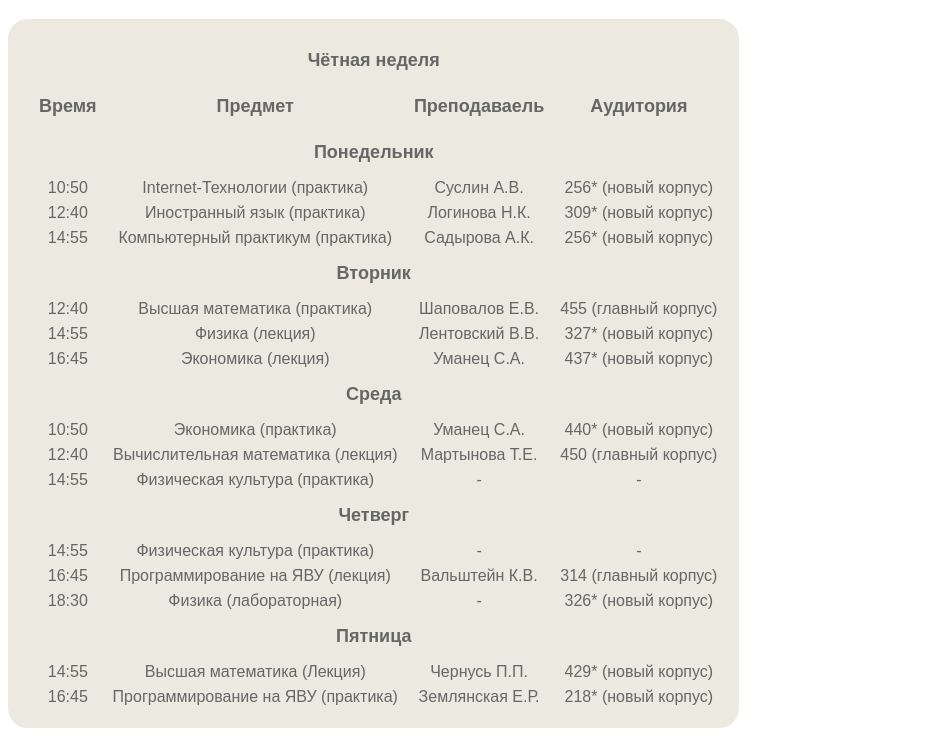
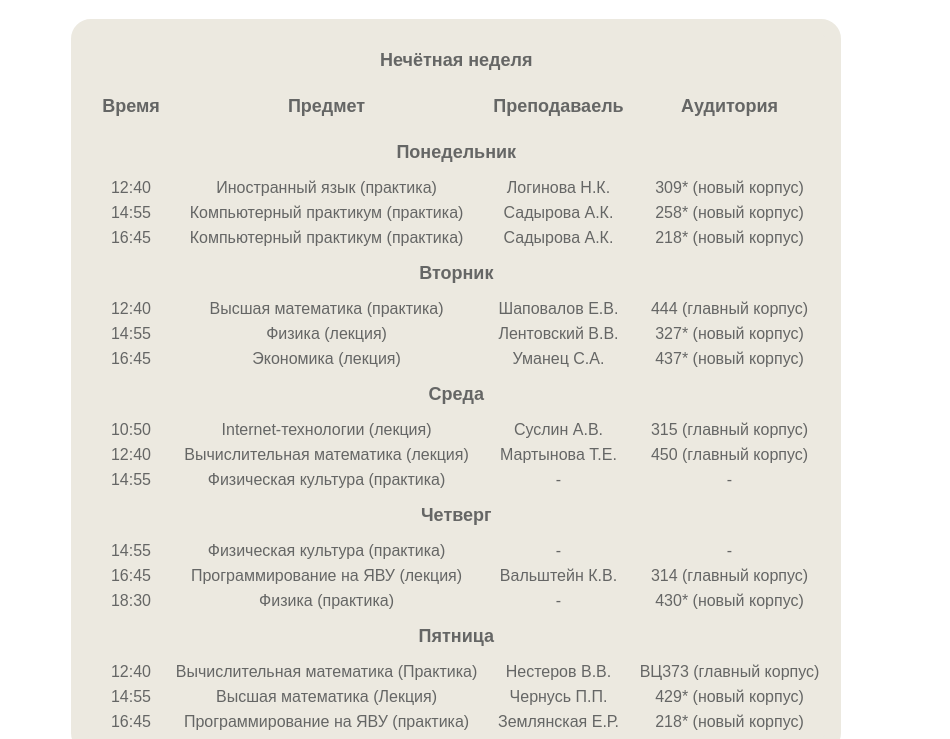
Before and after one commit to MakRus1/timetable_of_classes, a plain HTML site: page src/index.html in a window 1280 px wide. Shown: the part 61-800 px from the top of the page, without its empty margins (0-950 px from the left). Drawn offline with Linux system fonts and the light colour scheme.

Commit message:
add odd week

```diff
--- a/src/index.html
+++ b/src/index.html
@@ -7,7 +7,125 @@
 </head>
 <body>
 	<h1>Расписание занятий группы О713Б</h1>
-	<table>
+	<div>
+		<table class="odd">
+			<tr>
+				<th colspan="4">Нечётная неделя</th>
+			</tr>
+			<tr>
+				<th>Время</th>
+				<th>Предмет</th>
+				<th>Преподаваель</th>
+				<th>Аудитория</th>
+			</tr>
+			<tr>
+				<th colspan="4">Понедельник</th>
+			</tr>
+			<tr>
+				<td>12:40</td>
+				<td>Иностранный язык (практика)</td>
+				<td>Логинова Н.К.</td>
+				<td>309* (новый корпус)</td>
+			</tr>
+			<tr>
+				<td>14:55</td>
+				<td>Компьютерный практикум (практика)</td>
+				<td>Садырова A.К.</td>
+				<td>258* (новый корпус)</td>
+			</tr>
+			<tr>
+				<td>16:45</td>
+				<td>Компьютерный практикум (практика)</td>
+				<td>Садырова A.К.</td>
+				<td>218* (новый корпус)</td>
+			</tr>
+			<tr>
+				<th colspan="4">Вторник</th>
+			</tr>
+			<tr>
+				<td>12:40</td>
+				<td>Высшая математика (практика)</td>
+				<td>Шаповалов Е.В.</td>
+				<td>444 (главный корпус)</td>
+			</tr>
+			<tr>
+				<td>14:55</td>
+				<td>Физика (лекция)</td>
+				<td>Лентовский В.В.</td>
+				<td>327* (новый корпус)</td>
+			</tr>
+			<tr>
+				<td>16:45</td>
+				<td>Экономика (лекция)</td>
+				<td>Уманец С.А.</td>
+				<td>437* (новый корпус)</td>
+			</tr>
+			<tr>
+				<th colspan="4">Среда</th>
+			</tr>
+			<tr>
+				<td>10:50</td>
+				<td>Internet-технологии (лекция)</td>
+				<td>Суслин А.В.</td>
+				<td>315 (главный корпус)</td>
+			</tr>
+			<tr>
+				<td>12:40</td>
+				<td>Вычислительная математика (лекция)</td>
+				<td>Мартынова Т.Е.</td>
+				<td>450 (главный корпус)</td>
+			</tr>
+			<tr>
+				<td>14:55</td>
+				<td>Физическая культура (практика)</td>
+				<td>-</td>
+				<td>-</td>
+			</tr>
+			<tr>
+				<th colspan="4">Четверг</th>
+			</tr>
+			<tr>
+				<td>14:55</td>
+				<td>Физическая культура (практика)</td>
+				<td>-</td>
+				<td>-</td>
+			</tr>
+			<tr>
+				<td>16:45</td>
+				<td>Программирование на ЯВУ (лекция)</td>
+				<td>Вальштейн К.В.</td>
+				<td>314 (главный корпус)</td>
+			</tr>
+			<tr>
+				<td>18:30</td>
+				<td>Физика (практика)</td>
+				<td>-</td>
+				<td>430* (новый корпус)</td>
+			</tr>
+			<tr>
+				<th colspan="4">Пятница</th>
+			</tr>
+			<tr>
+				<td>12:40</td>
+				<td>Вычислительная математика (Практика)</td>
+				<td>Нестеров В.В.</td>
+				<td>ВЦ373 (главный корпус)</td>
+			</tr>
+			<tr>
+				<td>14:55</td>
+				<td>Высшая математика (Лекция)</td>
+				<td>Чернусь П.П.</td>
+				<td>429* (новый корпус)</td>
+			</tr>
+			<tr>
+				<td>16:45</td>
+				<td>Программирование на ЯВУ (практика)</td>
+				<td>Землянская Е.Р.</td>
+				<td>218* (новый корпус)</td>
+			</tr>
+		</table>
+
+		<table class="even">
 			<tr>
 				<th colspan="4">Чётная неделя</th>
 			</tr>
@@ -117,5 +235,6 @@
 				<td>218* (новый корпус)</td>
 			</tr>
 		</table>
+	</div>
 </body>
 </html>
--- a/src/style.css
+++ b/src/style.css
@@ -1,5 +1,13 @@
 body {
 	text-align: center;
+}
+
+table.odd {
+	float: left;
+}
+
+table.even {
+	float: right;
 }
 
 table {
@@ -10,6 +18,7 @@ table {
 	color: #656665;
 	border: 16px solid #ece9e0;
 	border-radius: 20px;
+	margin: 0 5%;
 }
 
 th {
```
Lines whose indentation alone changed are shown as unchanged.
